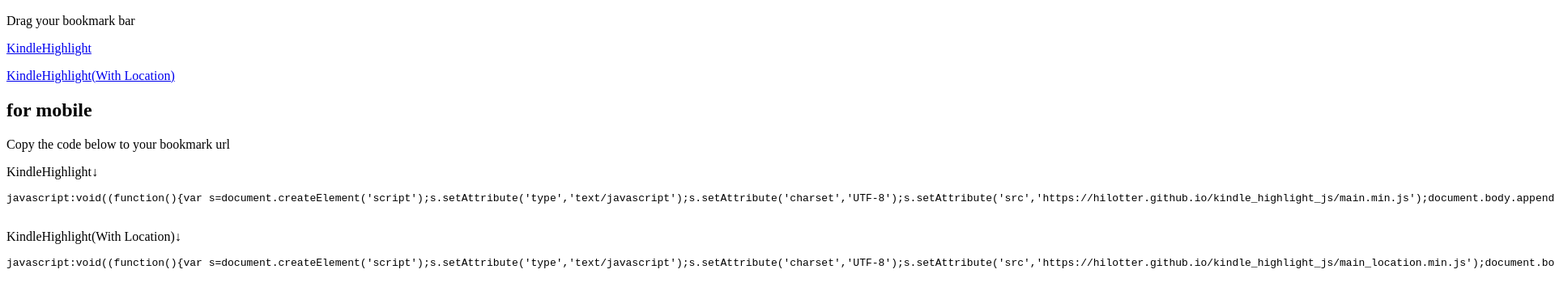
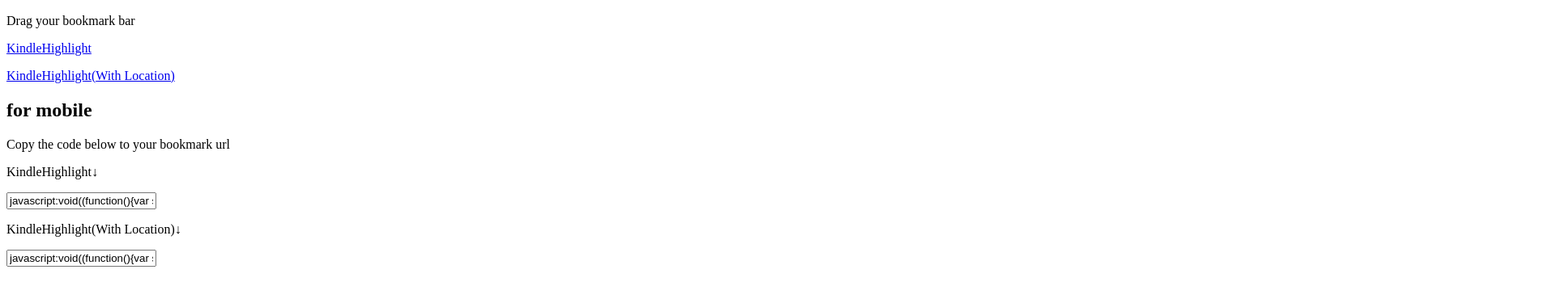
Before and after one commit to hilotter/kindle_highlight_js, a website: page index.html in a window 1280 px wide. Shown: the part 188-558 px from the top of the page at 81% size, 1920 px wide, since content can reach past the window. Drawn offline with Linux system fonts and the light colour scheme.

Commit message:
update index.html for sp

```diff
--- a/index.html
+++ b/index.html
@@ -35,15 +35,10 @@
     <h2>for mobile</h2>
     <p>Copy the code below to your bookmark url</p>
     <p>KindleHighlight↓</p>
-    <pre>
-javascript:void((function(){var s=document.createElement('script');s.setAttribute('type','text/javascript');s.setAttribute('charset','UTF-8');s.setAttribute('src','https://hilotter.github.io/kindle_highlight_js/main.min.js');document.body.appendChild(s);})());
-    </pre>
+    <input type="text" value="javascript:void((function(){var s=document.createElement('script');s.setAttribute('type','text/javascript');s.setAttribute('charset','UTF-8');s.setAttribute('src','https://hilotter.github.io/kindle_highlight_js/main.min.js');document.body.appendChild(s);})());" />
     <p>KindleHighlight(With Location)↓</p>
-    <pre>
-javascript:void((function(){var s=document.createElement('script');s.setAttribute('type','text/javascript');s.setAttribute('charset','UTF-8');s.setAttribute('src','https://hilotter.github.io/kindle_highlight_js/main_location.min.js');document.body.appendChild(s);})());
-    </pre>
+    <input type="text" value="javascript:void((function(){var s=document.createElement('script');s.setAttribute('type','text/javascript');s.setAttribute('charset','UTF-8');s.setAttribute('src','https://hilotter.github.io/kindle_highlight_js/main_location.min.js');document.body.appendChild(s);})());" />
     </section>
-
     <script type="text/javascript" src="https://b.st-hatena.com/js/bookmark_button.js" charset="utf-8" async="async"></script>
     <script>!function(d,s,id){var js,fjs=d.getElementsByTagName(s)[0],p=/^http:/.test(d.location)?'http':'https';if(!d.getElementById(id)){js=d.createElement(s);js.id=id;js.src=p+'://platform.twitter.com/widgets.js';fjs.parentNode.insertBefore(js,fjs);}}(document, 'script', 'twitter-wjs');</script>
   </body>
```
